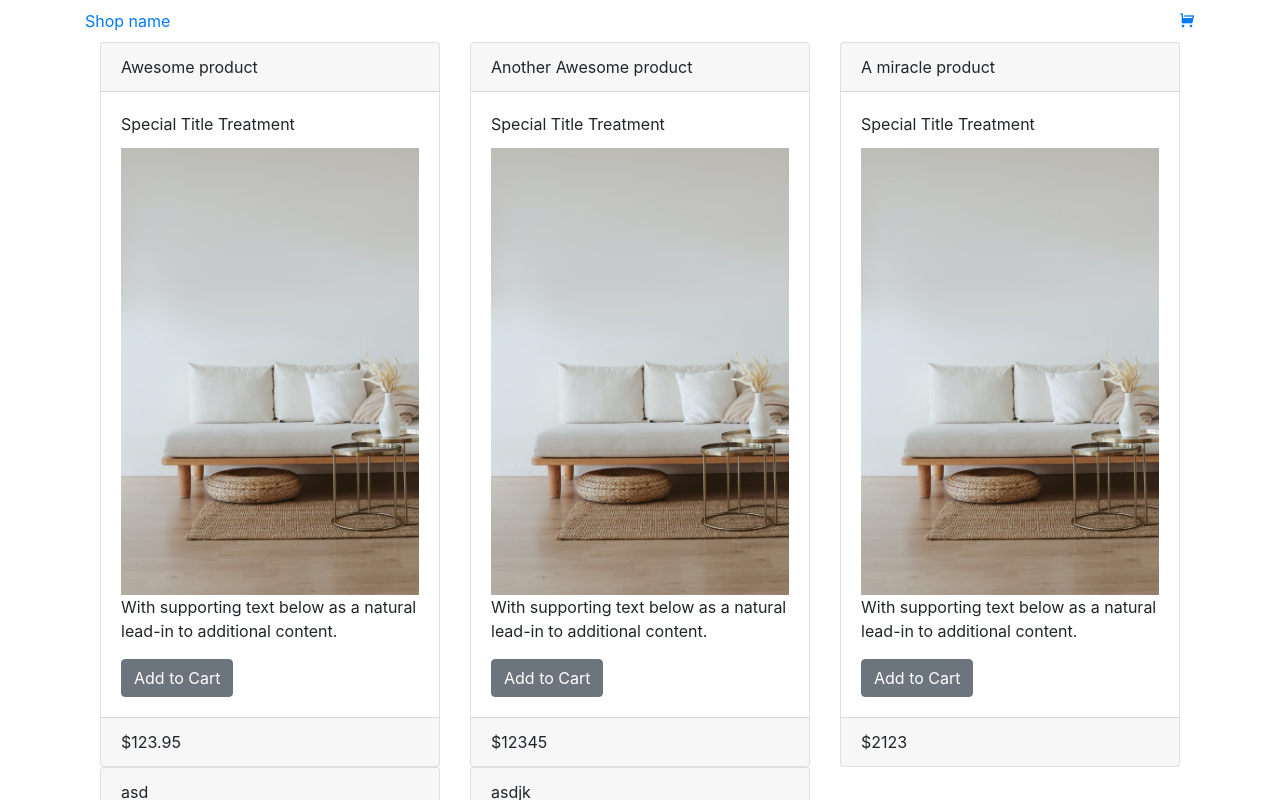
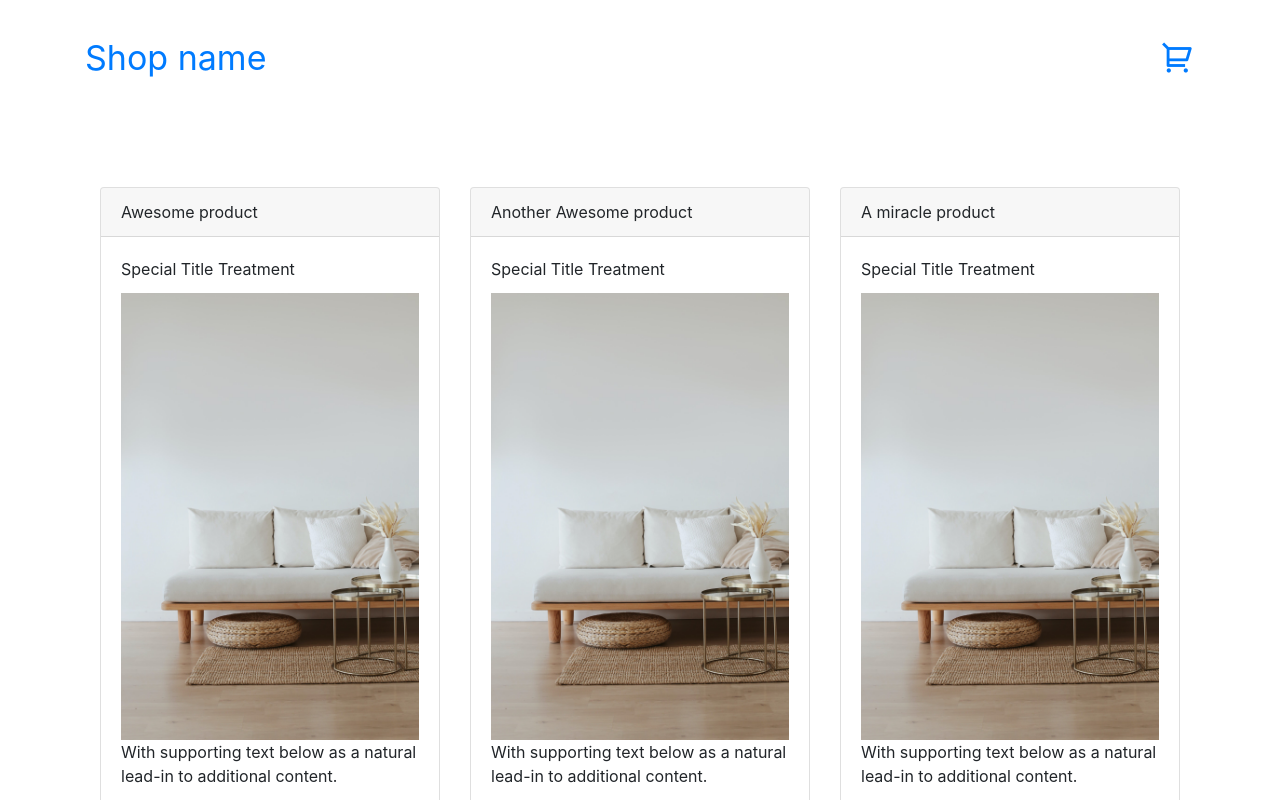
Before and after one commit to andols-dev/webshop, a React (Create React App) app: page / in a window 1280 px wide. Shown: the top 800 px of the page. Built offline with nearby package versions, Linux system fonts and the light colour scheme.

Commit message:
created toggling function of favourites

```diff
--- a/src/Context.js
+++ b/src/Context.js
@@ -1,11 +1,29 @@
-import React from 'react'
+import React, {useState} from 'react'
 import products from './products'
 const Context = React.createContext()
 
 function ContextProvider({children}) {
     // const allProducts = products.map(product => product.id)
+    const [allProducts, setAllProducts] = useState(products);
+
+    const toggleFavourite = (id) => {
+      const updatedProdArr = allProducts.map((product) => {
+        if (product.Id === id) {
+          console.log(id);
+          console.log(!product.isFavorite);
+          return {
+            ...product,
+            isFavorite: !product.isFavorite,
+          };
+
+        }
+        return product;
+      });
+     setAllProducts(updatedProdArr)
+    };
+
     return (
-        <Context.Provider value={products}>
+        <Context.Provider value={{allProducts , toggleFavourite}}>
             {children}
         </Context.Provider>
     )
--- a/src/components/Navigation.js
+++ b/src/components/Navigation.js
@@ -7,32 +7,28 @@ export default function Navigation(props) {
 
     const toggleNavbar = () => setCollapsed(!collapsed);
     return (
-
-        <Navbar color="faded" light expand="md">
+      <Navbar className="mt-4" color="faded" light expand="md">
         <div className="container">
           <div className="mr-auto">
-              <Link to="/">Shop name</Link>
+            <Link to="/" style={{ fontSize: "34px" }}>
+              Shop name
+            </Link>
           </div>
           <NavbarToggler onClick={toggleNavbar} className="mr-2" />
           <Collapse isOpen={!collapsed} navbar>
-              <Nav className="mr-auto">
-
-
-
-
-              </Nav>
+            <Nav className="mr-auto"></Nav>
             <Nav>
               <NavItem>
-
                 <Link to="/cart">
-                      <i className="ri-shopping-cart-fill"></i>
+                  <i
+                    className="ri-shopping-cart-2-line"
+                    style={{ fontSize: "34px" }}
+                  ></i>
                 </Link>
-
               </NavItem>
             </Nav>
           </Collapse>
         </div>
       </Navbar>
-
     );
 }
--- a/src/components/ProductCard.js
+++ b/src/components/ProductCard.js
@@ -1,4 +1,5 @@
-import React, { useState } from "react";
+import React, {useState, useContext} from "react";
+import {Context} from "../Context"
 import {
   Card,
   Button,
@@ -9,20 +10,33 @@ import {
   CardText,
 } from "reactstrap";
 
-export default function ProductCard({ Title, Price, Img, Test}) {
+export default function ProductCard({ Title, Price, Img, Id, isFavorite}) {
   const [hovered, setHovered] = useState(false);
-
-  const heartIcon = hovered && (
-    <i className="ri-heart-2-line" style={{ cursor: "pointer" }} title="Add as Favourite"></i>
-  );
+  const {toggleFavourite} = useContext(Context)
+  function heartIcon() {
+    if(isFavorite) {
+      return (
+        <i className="ri-heart-2-fill" style={{color: "crimson"}} onClick={() => toggleFavourite(Id)}></i>
+      );
+    } else if(hovered) {
+      return (
+        <i
+          className="ri-heart-2-line"
+          style={{ cursor: "pointer", color: 'crimson' }}
+          title="Add as Favourite"
+          onClick={() => toggleFavourite(Id)}
+        ></i>
+      );
+    }
+  }
   return (
-    <Card
+    <Card className="mt-5"
       onMouseEnter={() => setHovered(true)}
       onMouseLeave={() => setHovered(false)}
 
     >
       <CardHeader>
-  <span>{Title} {Test}</span> <span className="float-right">{heartIcon}</span>
+  <span>{Title} </span> <span className="float-right">{heartIcon()}</span>
       </CardHeader>
       <CardBody>
         <CardTitle>Special Title Treatment</CardTitle>
--- a/src/pages/Home.js
+++ b/src/pages/Home.js
@@ -3,25 +3,27 @@ import { Context } from "../Context";
 import ProductCard from "../components/ProductCard";
 import { Container, Row, Col } from "reactstrap";
 export default function Home() {
-  const products = useContext(Context);
-  console.log(products.map((product) => product.id));
+  const { allProducts } = useContext(Context);
 
-  const allProducts = products.map((product) => {
+
+  const products = allProducts.map((product) => {
     return (
       <Col key={product.Id} md="6" lg="4">
         <ProductCard
           Title={product.Title}
           Price={product.Price}
           Img={product.Img}
+          Id={product.Id}
+          isFavorite={product.isFavorite}
         />
       </Col>
     );
   });
-  console.log(allProducts);
+
 
   return (
-    <Container>
-      <Row>{allProducts}</Row>
+    <Container className="mt-5">
+      <Row>{products}</Row>
     </Container>
   );
 }
--- a/src/products.js
+++ b/src/products.js
@@ -4,30 +4,35 @@ let products = [
     Price: 123.95,
     Img: "/img/couch.jpg",
     Id: "1",
+    isFavorite: false,
   },
   {
     Title: "Another Awesome product",
     Price: 12345,
     Img: "/img/couch.jpg",
     Id: "2",
+    isFavorite: false,
   },
   {
     Title: "A miracle product",
     Price: 2123,
     Img: "/img/couch.jpg",
     Id: "3",
+    isFavorite: false,
   },
   {
     Title: "asd",
     Price: 2123,
     Img: "/img/couch.jpg",
     Id: "4",
+    isFavorite: false,
   },
   {
     Title: "asdjk",
     Price: 123,
     Img: "/img/couch.jpg",
     Id: "5",
+    isFavorite: false,
   },
 ];
 
```
Lines whose indentation alone changed are shown as unchanged.
